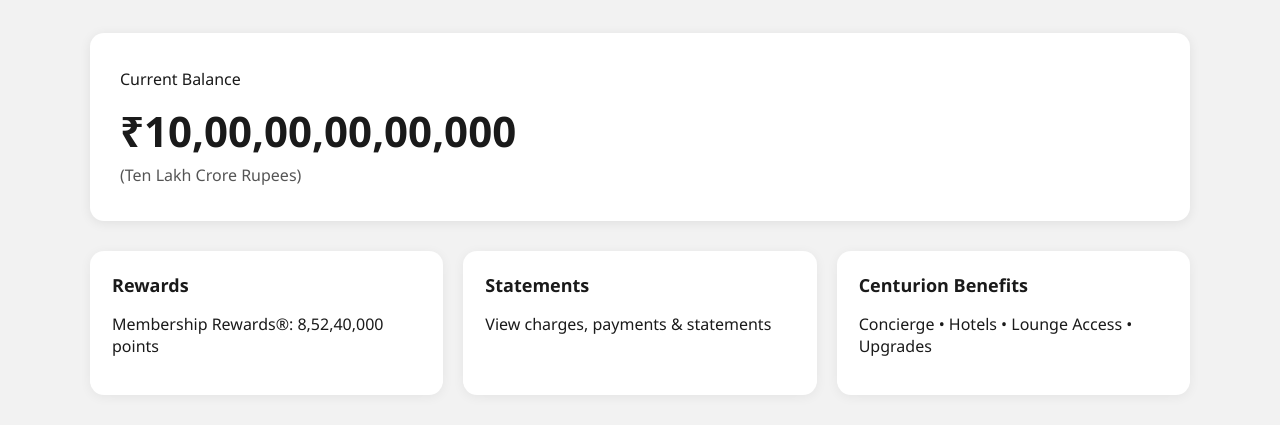
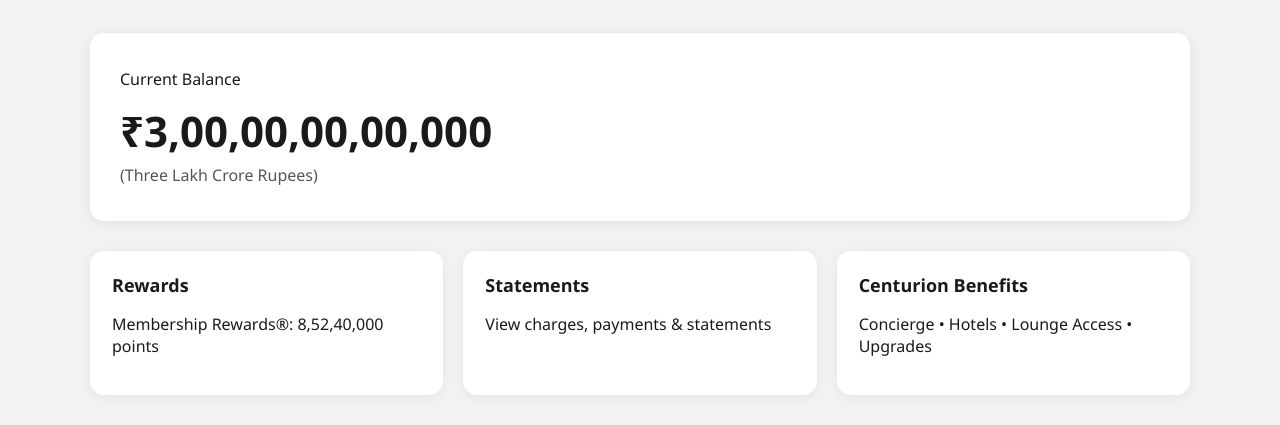
Before and after one commit to Kaileshwaran13/developers.com, a plain HTML site: page amex.html in a window 1280 px wide. Shown: the part 379-804 px from the top of the page. Drawn offline with Linux system fonts and the light colour scheme.

Commit message:
Update amex.html

```diff
--- a/amex.html
+++ b/amex.html
@@ -157,8 +157,8 @@
 
         <div class="balance-box">
             <p>Current Balance</p>
-            <div class="balance-value">₹10,00,00,00,00,000</div>
-            <p style="color:#555;">(Ten Lakh Crore Rupees)</p>
+            <div class="balance-value">₹3,00,00,00,00,000</div>
+            <p style="color:#555;">(Three Lakh Crore Rupees)</p>
         </div>
 
         <div class="tiles">
```
